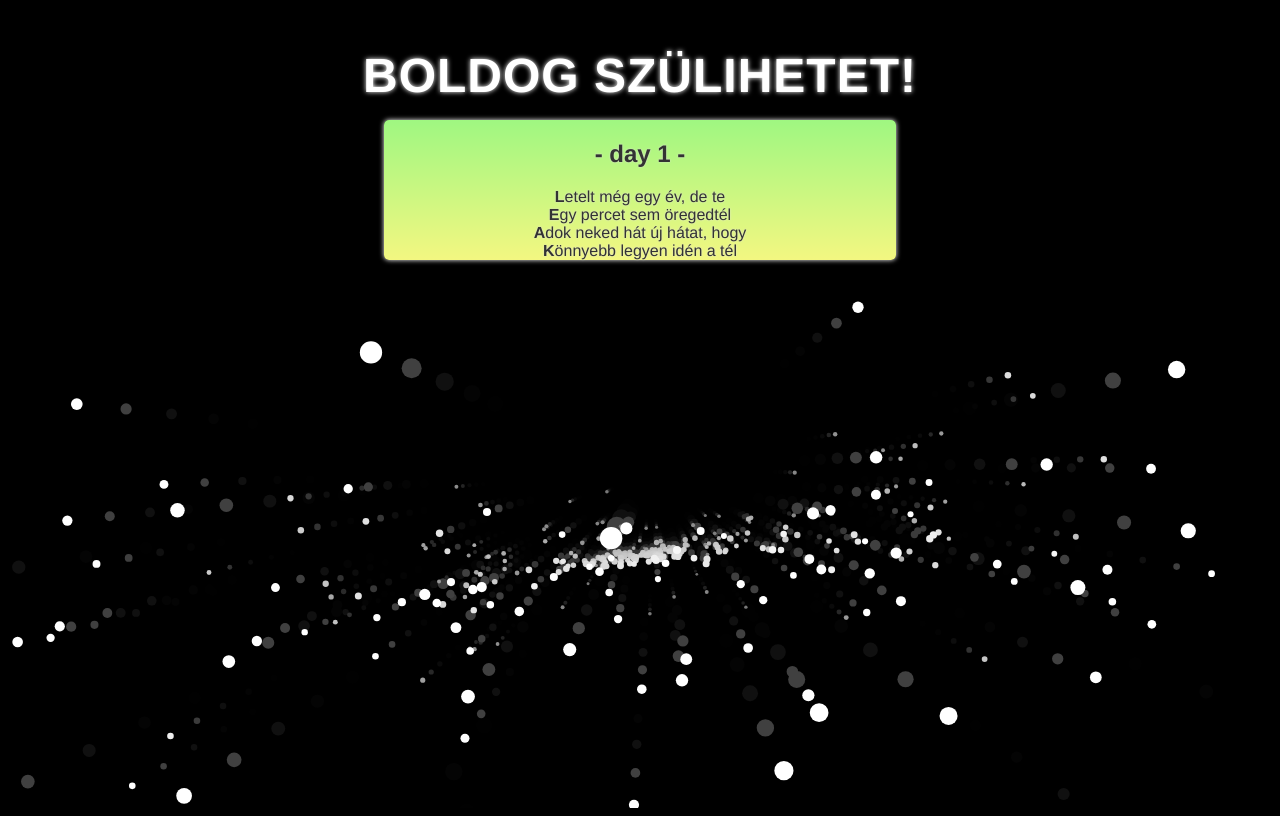
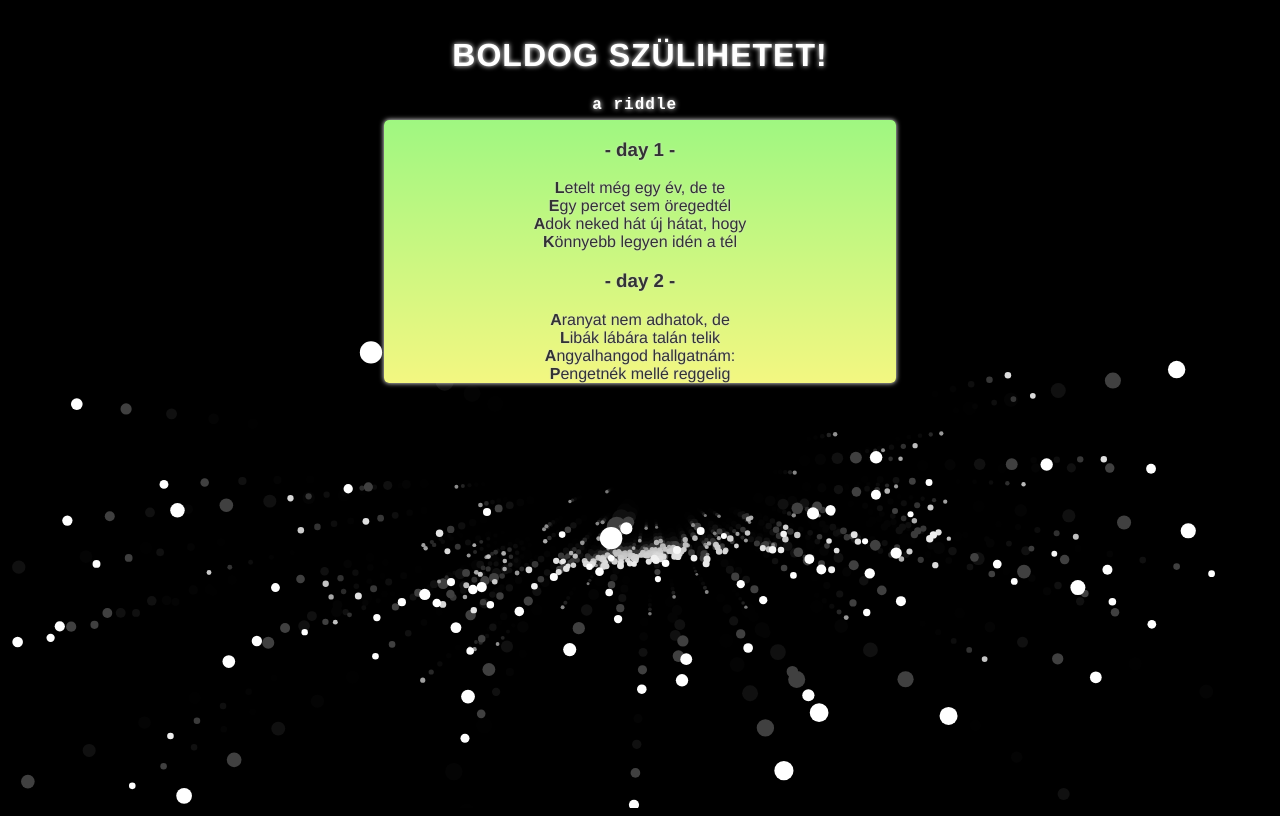
Before and after one commit to borsi/happybirthweek, a website: page index.html in a window 1280 px wide. Drawn offline with Linux system fonts and the light colour scheme.

Commit message:
second verse added

```diff
--- a/index.html
+++ b/index.html
@@ -6,13 +6,19 @@
 </head>
 <body>
 <canvas id="canvas"></canvas>
-<div class="title"> <h1> BOLDOG SZÜLIHETET! </h1> </div>
+<div class="title"> <h1> BOLDOG SZÜLIHETET! </h1> <pre>a riddle </pre> </div>
 <div class="copy">
-    <h2> - day 1 - </h2>
+    <h3> - day 1 - </h3>
     <p>Letelt még egy év, de te</p>
     <p>Egy percet sem öregedtél</p>
     <p>Adok neked hát új hátat, hogy</p>
     <p>Könnyebb legyen idén a tél</p>
+
+    <h3> - day 2 - </h3>
+    <p>Aranyat nem adhatok, de</p>
+    <p>Libák lábára talán telik</p>
+    <p>Angyalhangod hallgatnám:</p>
+    <p>Pengetnék mellé reggelig</p>
 </div>
 
     <script src="public/confetti.js"></script>
--- a/public/main.css
+++ b/public/main.css
@@ -21,7 +21,7 @@ canvas#canvas {
         margin: 0;
         color: white;
         letter-spacing: 1px;
-        font-size: 3vmin;
+        font-size: 2vmin;
         font-weight: 700;
 }
 
```
